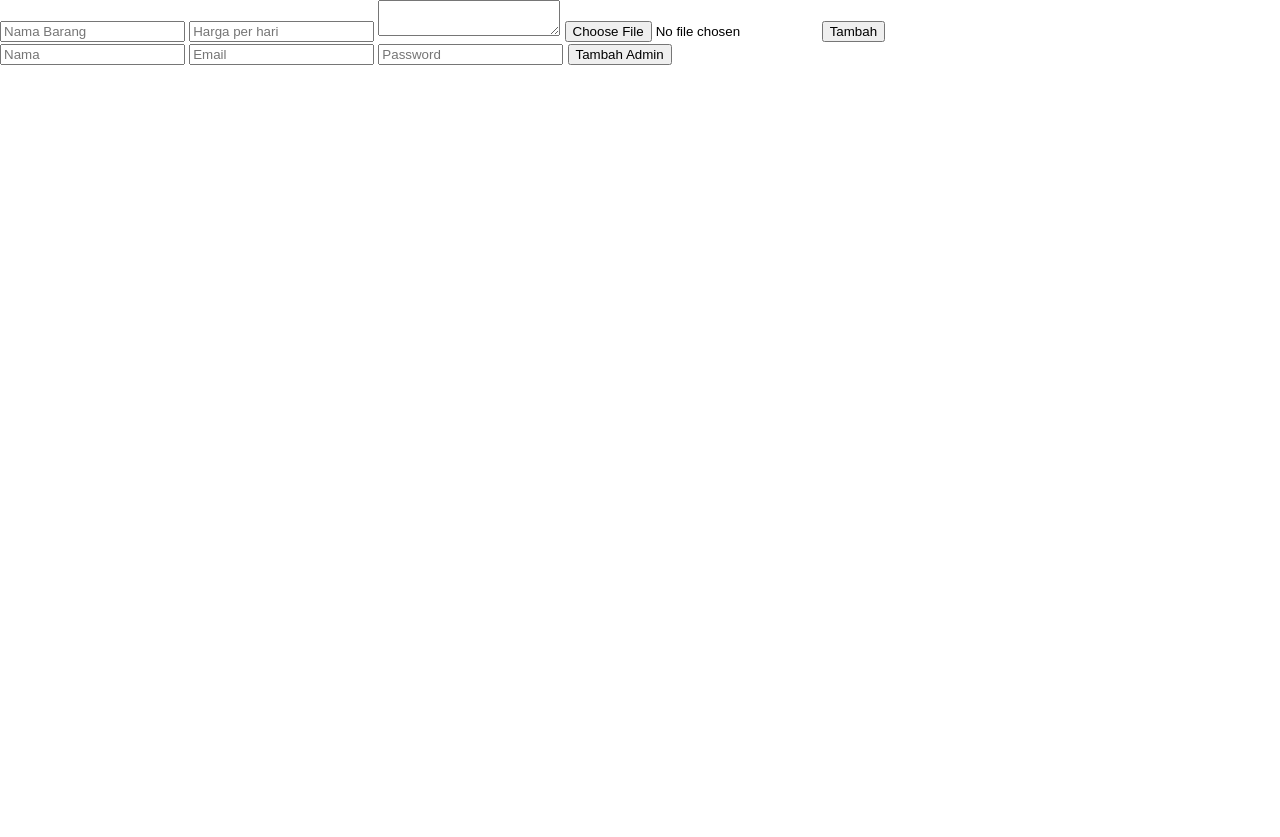
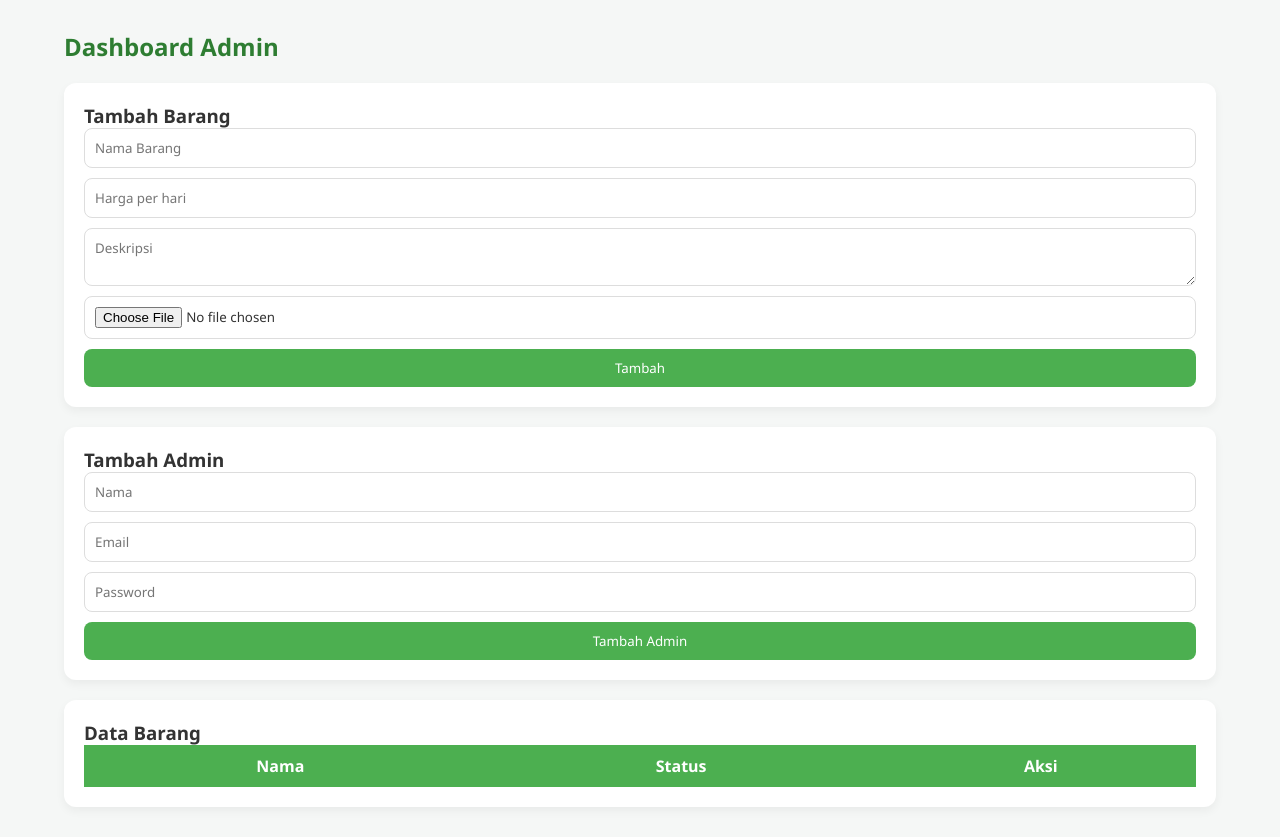
Before and after one commit to RangS-1/Sistem-Rental-Barang, a PHP site: page /dashboard/php/dashboard-admin.php in a window 1280 px wide. Before the commit the page ends 65 px from the top, so only its background shows below. Run offline with PHP 8.4, Linux system fonts and the light colour scheme; the visitor is signed in with stand-in values (Sample User, id 1); data that the repository does not hold is empty; a stand-in replaces the project's code that opens the database connection.

Commit message:
Tambahkan db-admin.css untuk dashboard khusus admin

```diff
--- /dev/null
+++ b/dashboard/css/db-admin.css
@@ -0,0 +1,124 @@
+/* Reset */
+* {
+    margin: 0;
+    padding: 0;
+    box-sizing: border-box;
+    font-family: 'Segoe UI', sans-serif;
+}
+
+/* Body */
+body {
+    background: #f5f7f6;
+    color: #333;
+}
+
+/* Container */
+.container {
+    width: 90%;
+    margin: 30px auto;
+}
+
+/* Title */
+.title {
+    margin-bottom: 20px;
+    color: #2e7d32;
+}
+
+/* Card */
+.card {
+    background: #fff;
+    padding: 20px;
+    border-radius: 12px;
+    margin-bottom: 20px;
+    box-shadow: 0 4px 10px rgba(0,0,0,0.05);
+}
+
+/* Form */
+.form {
+    display: flex;
+    flex-direction: column;
+    gap: 10px;
+}
+
+.form input,
+.form textarea {
+    padding: 10px;
+    border-radius: 8px;
+    border: 1px solid #ddd;
+    outline: none;
+    transition: 0.2s;
+}
+
+.form input:focus,
+.form textarea:focus {
+    border-color: #4CAF50;
+}
+
+/* Button */
+.btn {
+    padding: 10px;
+    border-radius: 8px;
+    border: none;
+    cursor: pointer;
+    text-decoration: none;
+    display: inline-block;
+    text-align: center;
+    transition: 0.2s;
+}
+
+.btn.primary {
+    background: #4CAF50;
+    color: white;
+}
+
+.btn.primary:hover {
+    background: #43a047;
+}
+
+.btn.warning {
+    background: #81c784;
+    color: #fff;
+}
+
+.btn.danger {
+    background: #e53935;
+    color: white;
+}
+
+.btn.small {
+    padding: 5px 10px;
+    font-size: 12px;
+}
+
+/* Table */
+.table {
+    width: 100%;
+    border-collapse: collapse;
+}
+
+.table th {
+    background: #4CAF50;
+    color: white;
+    padding: 10px;
+}
+
+.table td {
+    padding: 10px;
+    border-bottom: 1px solid #eee;
+}
+
+/* Badge */
+.badge {
+    padding: 5px 10px;
+    border-radius: 6px;
+    color: white;
+    font-size: 12px;
+}
+
+.available {
+    background: #4CAF50;
+}
+
+.borrowed {
+    background: #e53935;
+}
--- a/dashboard/php/dashboard-admin.php
+++ b/dashboard/php/dashboard-admin.php
@@ -1,5 +1,5 @@
 <?php
-include '../../config.php';
+include 'connected.php';
 
 if (isset($_POST['tambah_barang'])) {
 
@@ -10,9 +10,9 @@ if (isset($_POST['tambah_barang'])) {
     $gambar = $_FILES['gambar']['name'];
     $tmp = $_FILES['gambar']['tmp_name'];
 
-    move_uploaded_file($tmp, "../../uploads/" . $gambar);
+    move_uploaded_file($tmp, "../uploads/" . $gambar);
 
-    mysqli_query($conn, "INSERT INTO barang_sewa
+    mysqli_query($koneksi, "INSERT INTO barang_sewa
         (nama_barang, deskripsi, harga_per_hari, gambar, status)
         VALUES ('$nama','$deskripsi','$harga','$gambar', TRUE)");
 }
@@ -20,7 +20,7 @@ if (isset($_POST['tambah_barang'])) {
 // Hapus barang!
 if (isset($_GET['hapus'])) {
     $id = $_GET['hapus'];
-    mysqli_query($conn, "DELETE FROM barang_sewa WHERE id=$id");
+    mysqli_query($koneksi, "DELETE FROM barang_sewa WHERE id=$id");
 }
 
 // Status barang!
@@ -31,7 +31,7 @@ if (isset($_GET['toggle_status'])) {
 
     $newStatus = $data['status'] ? 0 : 1;
 
-    mysqli_query($conn, "UPDATE barang_sewa SET status=$newStatus WHERE id=$id");
+    mysqli_query($koneksi, "UPDATE barang_sewa SET status=$newStatus WHERE id=$id");
 }
 
 // Tambah admin baru!
@@ -41,7 +41,7 @@ if (isset($_POST['tambah_admin'])) {
     $email = $_POST['email'];
     $password = password_hash($_POST['password'], PASSWORD_DEFAULT);
 
-    mysqli_query($conn, "INSERT INTO users (name, email, password, role)
+    mysqli_query($koneksi, "INSERT INTO users (username, email, password, role)
                          VALUES ('$name','$email','$password','admin')");
 }
 session_start();
@@ -56,36 +56,62 @@ if (!isset($_SESSION['role']) || $_SESSION['role'] != 'admin') {
 <head>
     <meta charset="UTF-8">
     <meta name="viewport" content="width=device-width, initial-scale=1.0">
-    <title>Dashboard Admin RentalIn</title>
-    <link rel="stylesheet" href="../css/style.css">
+    <title>Dashboard Admin</title>
+    <link rel="stylesheet" href="../css/db-admin.css">
 </head>
 <body>
-    <form method="POST" enctype="multipart/form-data">
+
+<div class="container">
+
+    <h2 class="title">Dashboard Admin</h2>
+
+    <div class="card form-card">
+        <h3>Tambah Barang</h3>
+        <form method="POST" enctype="multipart/form-data" class="form">
             <input type="text" name="nama_barang" placeholder="Nama Barang" required>
             <input type="number" name="harga" placeholder="Harga per hari" required>
-    <textarea name="deskripsi"></textarea>
+            <textarea name="deskripsi" placeholder="Deskripsi"></textarea>
             <input type="file" name="gambar" required>
-    <button name="tambah_barang">Tambah</button>
+            <button name="tambah_barang" class="btn primary">Tambah</button>
         </form>
+    </div>
 
-<form method="POST">
+    <div class="card form-card">
+        <h3>Tambah Admin</h3>
+        <form method="POST" class="form">
             <input type="text" name="name" placeholder="Nama">
             <input type="email" name="email" placeholder="Email">
             <input type="password" name="password" placeholder="Password">
-    <button name="tambah_admin">Tambah Admin</button>
+            <button name="tambah_admin" class="btn primary">Tambah Admin</button>
         </form>
-<?php
-$data = mysqli_query($koneksi, "SELECT * FROM barang_sewa");
+    </div>
 
-while ($row = mysqli_fetch_assoc($data)) {
-?>
-    <div>
-        <?= $row['nama_barang']; ?> |
-        Status: <?= $row['status'] ? 'Tersedia' : 'Dipinjam'; ?>
+    <div class="card">
+        <h3>Data Barang</h3>
 
-        <a href="?toggle_status=<?= $row['id']; ?>">Toggle Status</a>
-        <a href="?hapus=<?= $row['id']; ?>" onclick="return confirm('Hapus?')">Hapus</a>
+        <table class="table">
+            <tr>
+                <th>Nama</th>
+                <th>Status</th>
+                <th>Aksi</th>
+            </tr>
+
+            <?php while ($row = mysqli_fetch_assoc($koneksi)) { ?>
+            <tr>
+                <td><?= $row['nama_barang']; ?></td>
+                <td>
+                    <span class="badge <?= $row['status'] ? 'available' : 'borrowed'; ?>">
+                        <?= $row['status'] ? 'Tersedia' : 'Dipinjam'; ?>
+                    </span>
+                </td>
+                <td>
+                    <a href="?toggle_status=<?= $row['id']; ?>" class="btn small warning">Toggle</a>
+                    <a href="?hapus=<?= $row['id']; ?>" class="btn small danger">Hapus</a>
+                </td>
+            </tr>
+            <?php } ?>
+        </table>
     </div>
-<?php } ?>
+</div>
 </body>
 </html>
--- a/dashboard/php/login.php
+++ b/dashboard/php/login.php
@@ -16,10 +16,10 @@ if (isset($_POST['login'])) {
         $_SESSION['role'] = $user['role'];
 
         if ($user['role'] == 'admin') {
-            header("Location: dashboard/php/dashboard-admin.php");
+            header("Location: dashboard-admin.php");
             exit;
         } else {
-            header("Location: dashboard/php/dashboard-user.php");
+            header("Location: dashboard-user.php");
             exit;
         }
 
```
Lines whose indentation alone changed are shown as unchanged.
